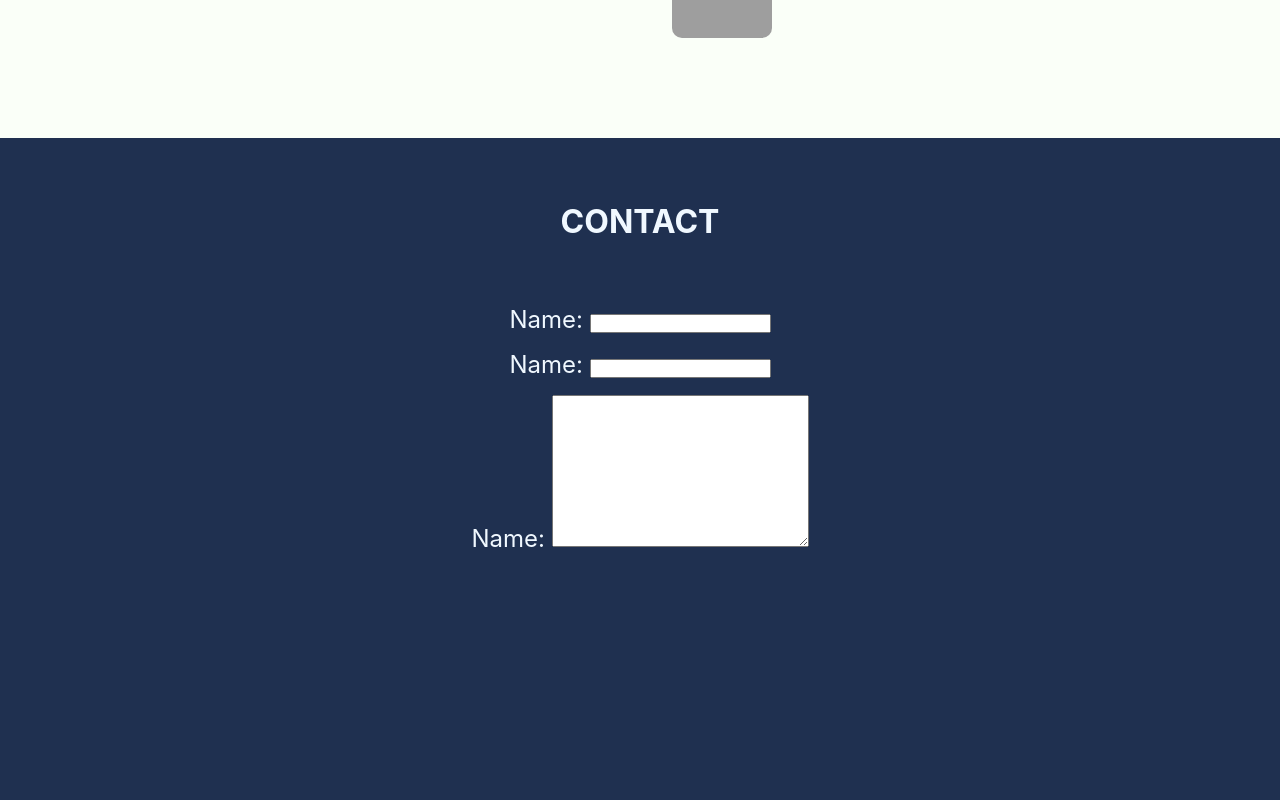
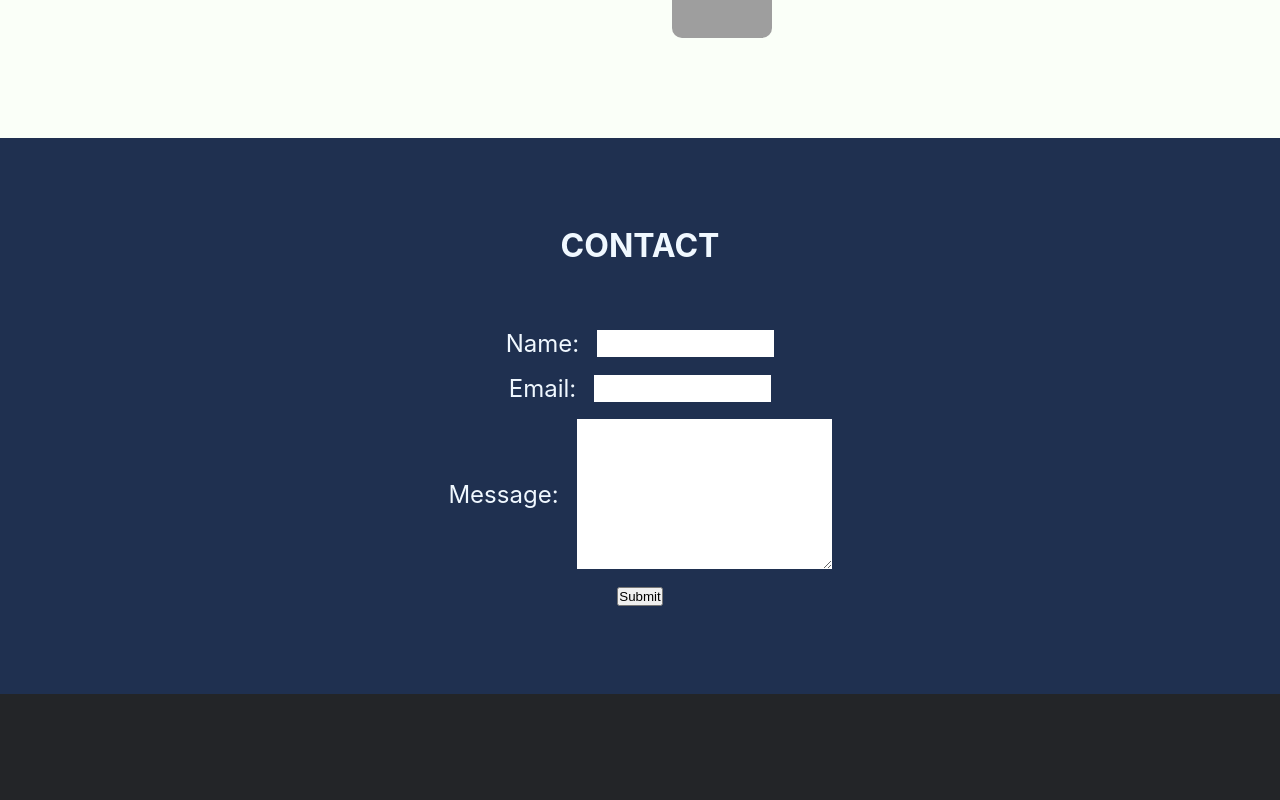
Before and after one commit to ellitrym1/ellitrym1.github.io, a React (Create React App) app: page / in a window 1280 px wide. Shown: the part 3640-4440 px from the top of the page. Built offline with nearby package versions, Linux system fonts and the light colour scheme; grey boxes are pictures that could not be loaded; the HTML template or start-up script is replaced by a standard one.

Commit message:
Modified css on contact form

```diff
--- a/src/components/Contact.css
+++ b/src/components/Contact.css
@@ -1,13 +1,28 @@
 .contact {
-    min-height: 100vh;
+    min-height: fit-content;
+    padding-top: 5.5em;
+    padding-bottom: 5.5em;
     background-color: #1f3050;
     color: aliceblue;
 }
 
 .contact-container .form-row {
     margin: 1em;
+    display: flex;
+    justify-content: center;
+    align-items: center;
 }
 
 .form-row label {
     font-size: 1.5em;
+    margin-right: 0.75em;
 }
+
+.form-row input,
+.form-row textarea {
+    border: none;
+}
+
+.form-row input {
+    height: 2em;
+}
--- a/src/components/Contact.jsx
+++ b/src/components/Contact.jsx
@@ -16,7 +16,7 @@ export default class Contact extends Component {
                             />
                         </div>
                         <div className="form-row">
-                            <label htmlFor="contact-email">Name: </label>
+                            <label htmlFor="contact-email">Email: </label>
                             <input
                                 type="text"
                                 name="contact-email"
@@ -24,14 +24,15 @@ export default class Contact extends Component {
                             />
                         </div>
                         <div className="form-row">
-                            <label htmlFor="contact-query">Name: </label>
+                            <label htmlFor="contact-message">Message: </label>
                             <textarea
-                                name="contact-query"
-                                id="contact-query"
+                                name="contact-message"
+                                id="contact-message"
                                 cols="30"
                                 rows="10"
                             ></textarea>
                         </div>
+                        <button type="submit">Submit</button>
                     </form>
                 </div>
             </div>
```
